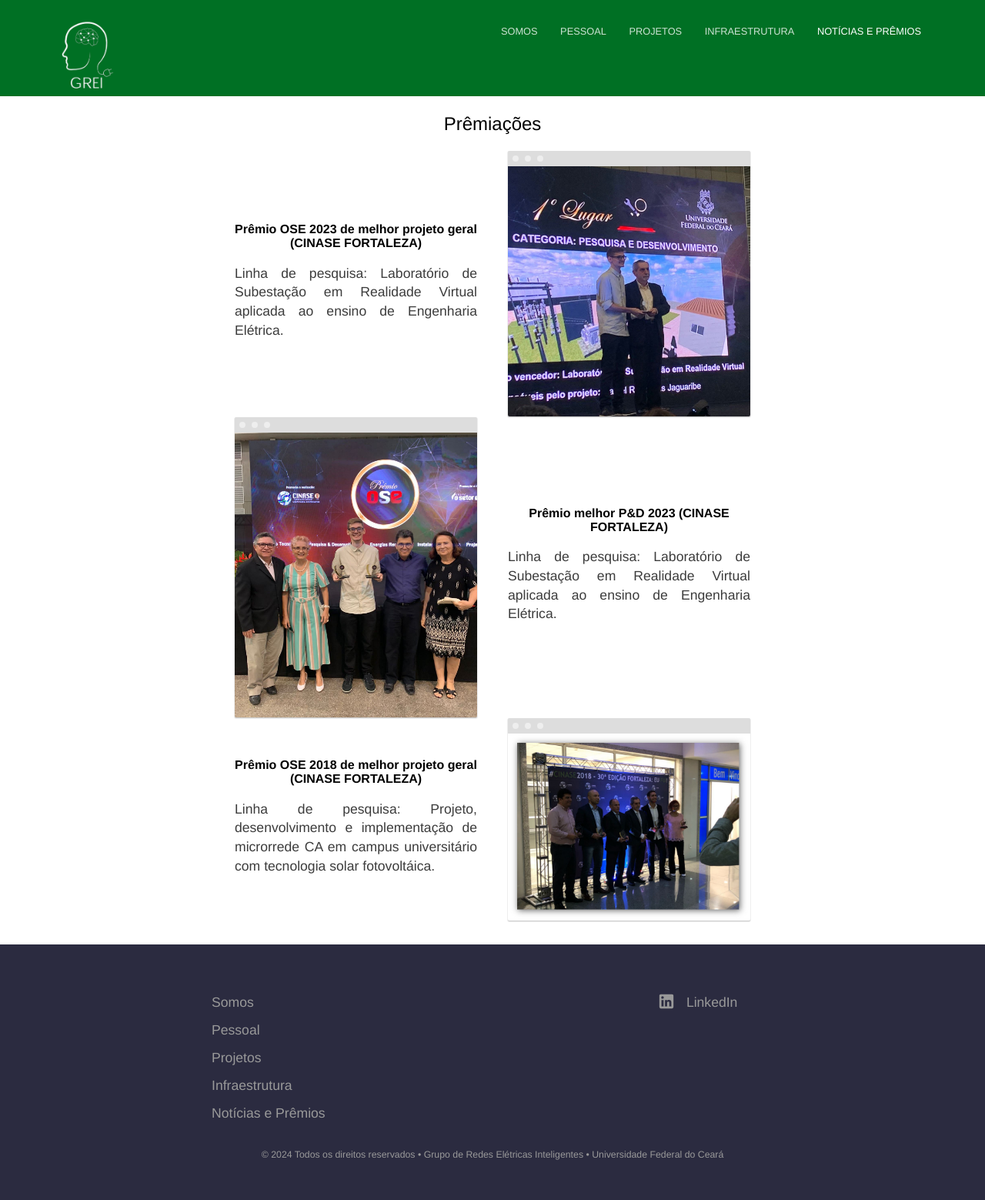
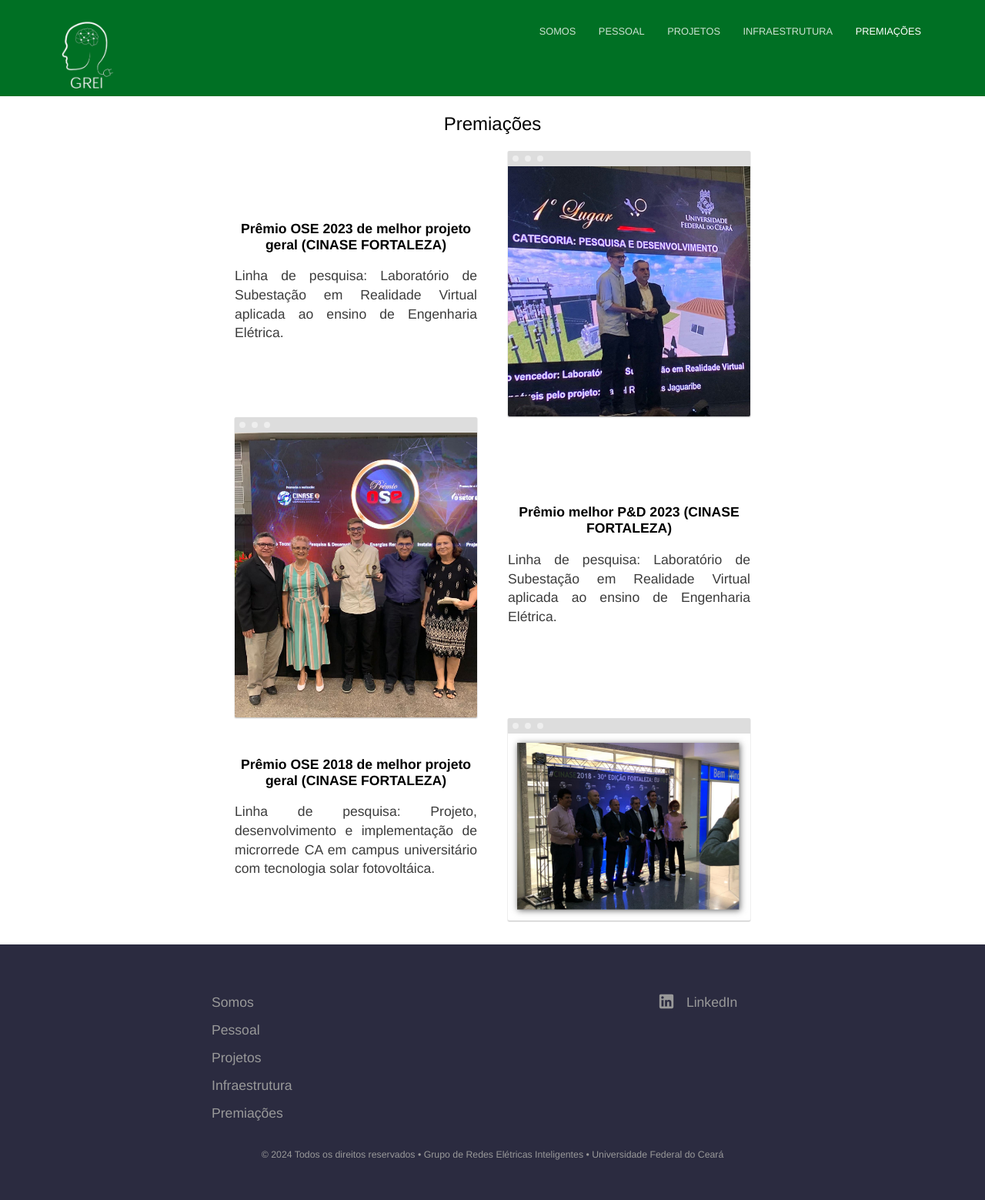
Before and after one commit to Gabriell89222/Gabriell89222.github.io, a Jekyll site: the page built from contact.html, in a window 1280 px wide. Shown: the whole page at 77% size. Built offline with Jekyll 4.4.1, drawn with Linux system fonts in a browser that asks for light colours.

Commit message:
Atualização página prêmios v-1.6

```diff
--- a/_data/footer.yml
+++ b/_data/footer.yml
@@ -7,7 +7,7 @@
     link: /pricing/
   - name: Infraestrutura
     link: /blog/
-  - name: Notícias e Prêmios
+  - name: Premiações
     link: /contact/
 
 - links:
--- a/_data/navigation.yml
+++ b/_data/navigation.yml
@@ -14,7 +14,7 @@
   link: /blog/
   new_window: false
   highlight: false
-- name: Notícias e Prêmios
+- name: Premiações
   link: /contact/
   new_window: false
   highlight: false
--- a/_sass/elements.scss
+++ b/_sass/elements.scss
@@ -45,8 +45,7 @@ h2.Publicação{
 }
 h2.premios{
 	font-weight: 300;
-	font-size: 1.0em;
-	justify-content: left;
+	font-size: 1.1em;
 }
 
 h3 {
--- a/contact.html
+++ b/contact.html
@@ -1,5 +1,5 @@
 ---
-title: Prêmiações
+title: Premiações
 description:
 ---
 <div class="text-container">
```
